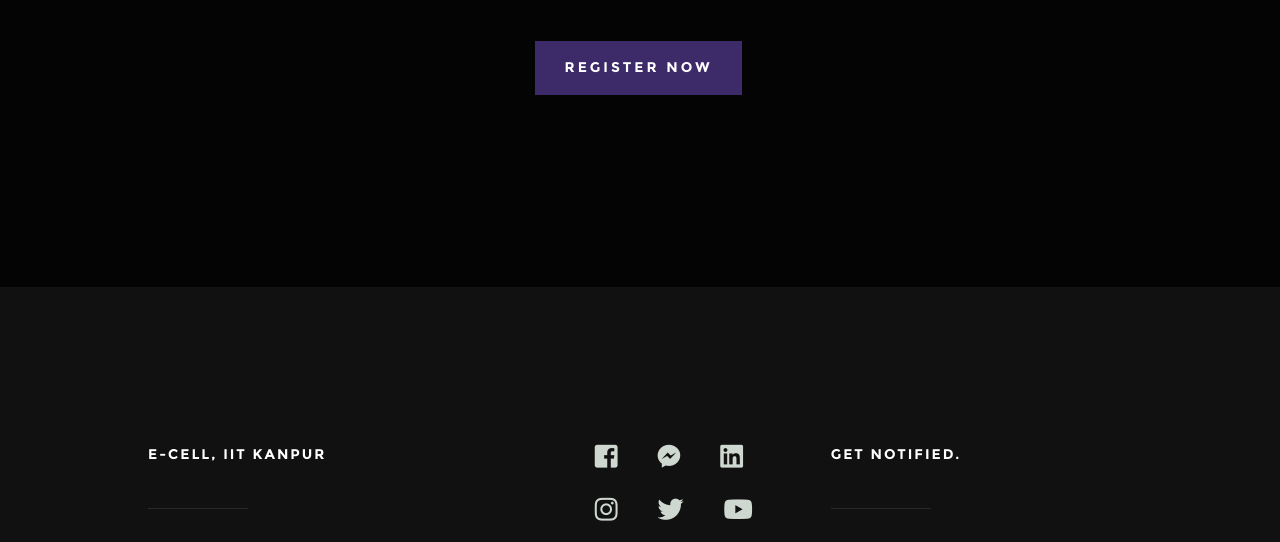
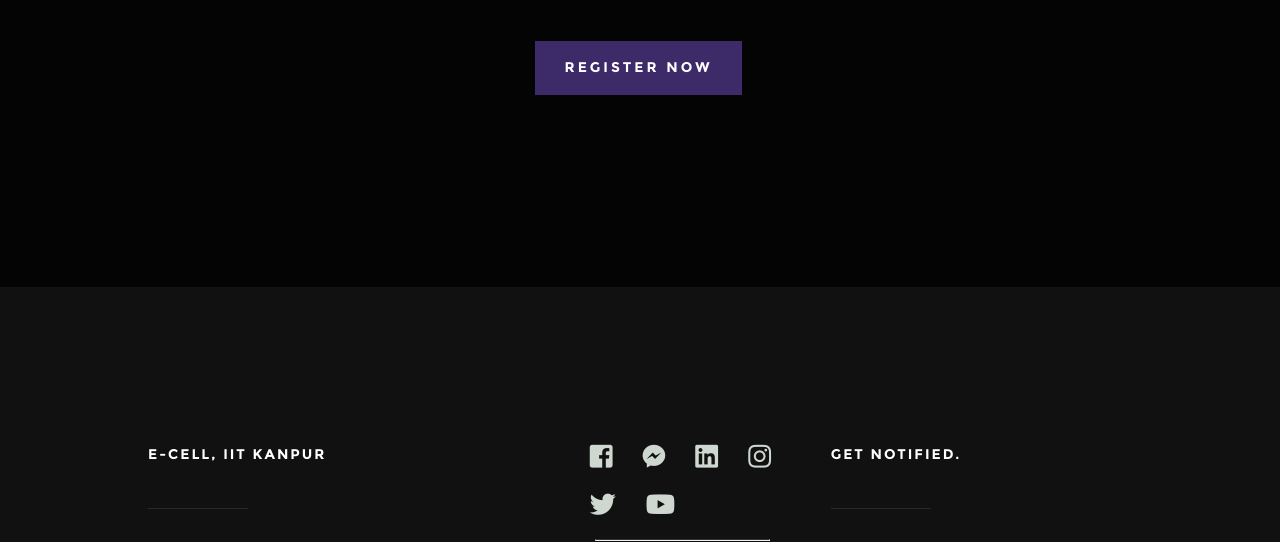
Before and after one commit to ECell-IITK/entreverse, a plain HTML site: page index.html in a window 1280 px wide. Shown: the part 5800-6342 px from the top of the page. Drawn offline with Linux system fonts and the light colour scheme; some packages are replaced by stand-ins of ours; files whose address does not match are found by name; a web font is replaced by a local one.

Commit message:
changed main css

```diff
--- a/css/main.css
+++ b/css/main.css
@@ -3336,7 +3336,7 @@ footer h4.h05::after {
 	list-style: none;
 	/* padding-left: 0; */
 	float: left;
-	padding: 0px 20px 20px 20px;
+	padding: 0px 15px 15px 15px;
 }
 .footer-main ul a,
 .footer-main ul a:visited {
```
